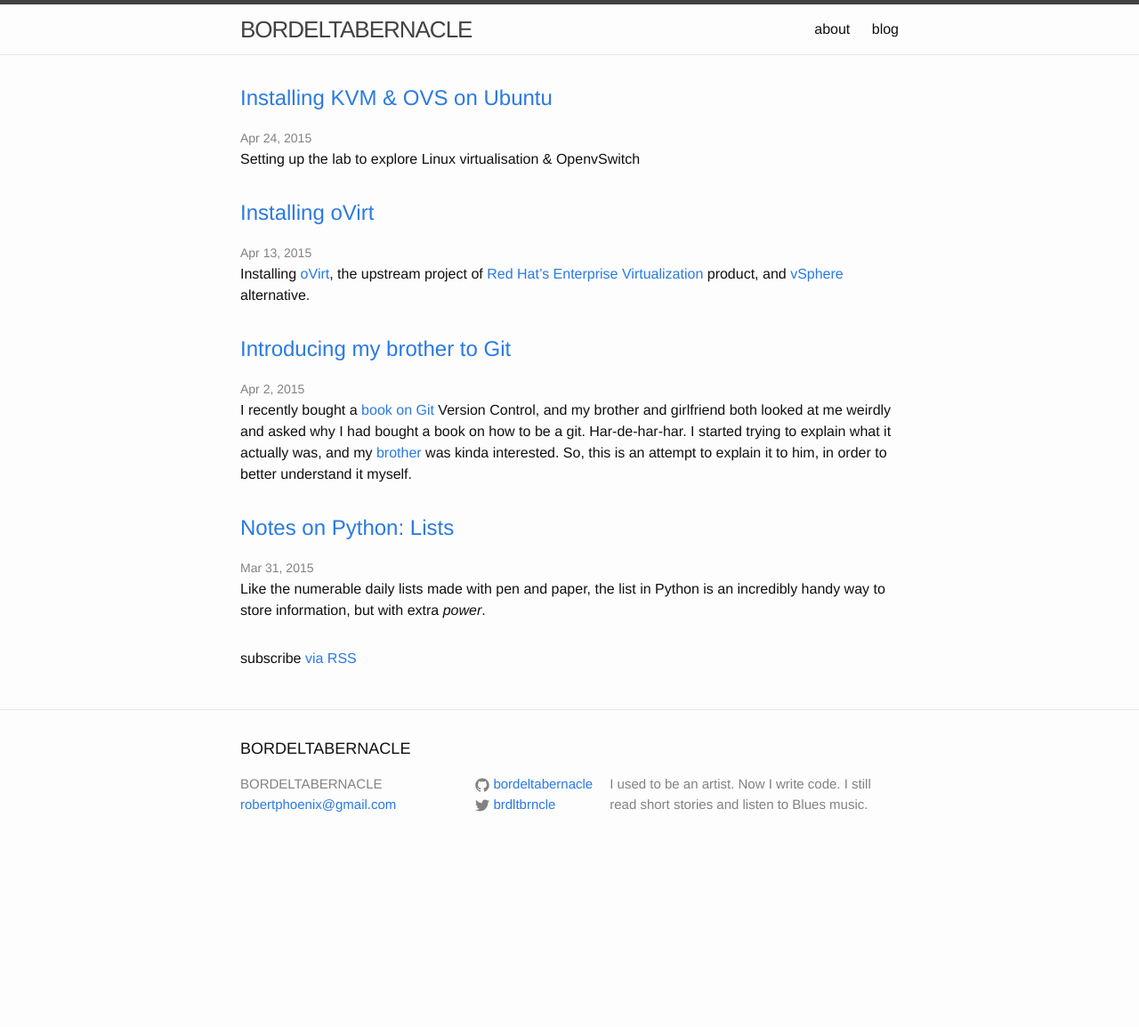
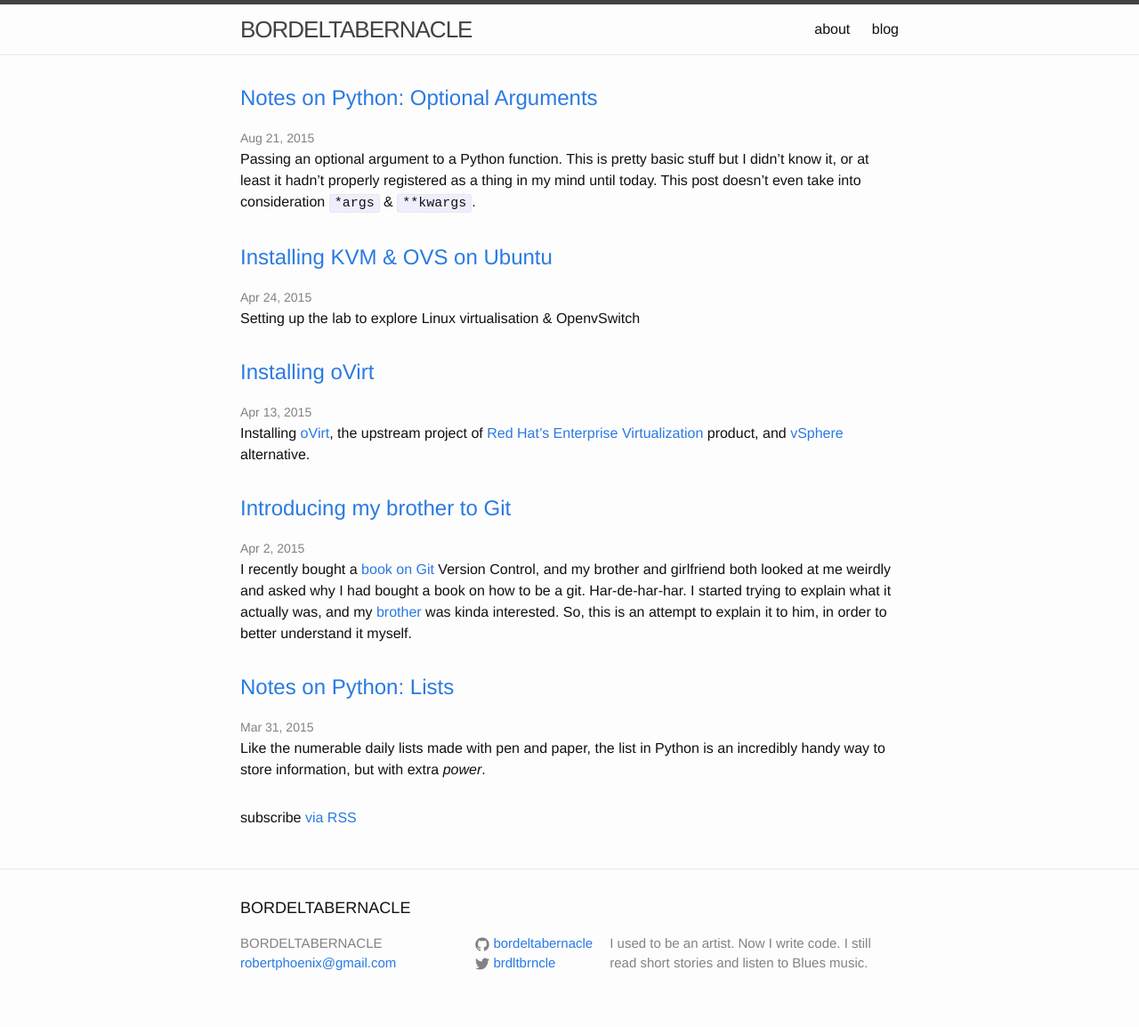
Before and after one commit to robphoenix/bordeltabernacle.github.io, a Jekyll site: the page built from index.html, in a window 1280 px wide. Shown: the whole page at 89% size. Built offline with Jekyll 4.4.1, drawn with Linux system fonts in a browser that asks for light colours; before the commit the page ends 975 px from its top, so only the background shows below that.

Commit message:
added to and published python-function-arguments

```diff
--- a/_drafts/notes-on-python-function-arguments.md
+++ b/_posts/2015-08-21-python-function-arguments.md
@@ -5,7 +5,7 @@ date:   2015-08-21
 tags:   python
 ---
 
-Passing an optional argument to a Python function.  This is pretty basic stuff but I didn't know it, or at least it hadn't properly registered as a thing in my mind until today.
+Passing an optional argument to a Python function.  This is pretty basic stuff but I didn't know it, or at least it hadn't properly registered as a thing in my mind until today.  This post doesn't even take into consideration `*args` & `**kwargs`.
 <!--more-->
 
 Here we have a simple Python function, which takes one argument:
```
